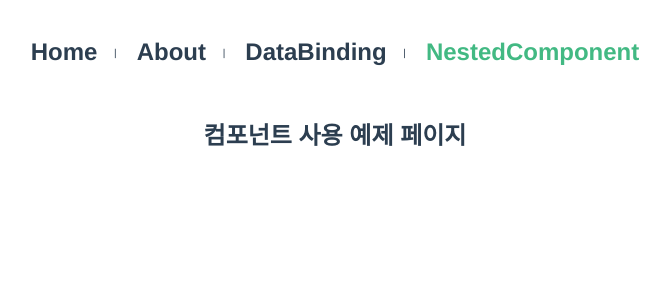
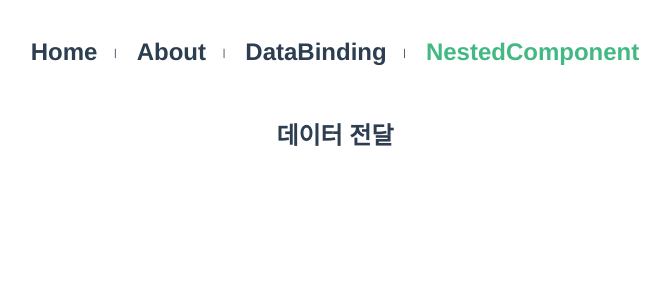
Before and after one commit to nohyoungjin/vue, a Vue app in the folder vue-project/: page /NestedComponent in a window 1280 px wide. Shown: the top 300 px of the page, without its empty margins (305-975 px from the left). Built offline with nearby package versions, Linux system fonts and the light colour scheme.

Commit message:
컴포넌트 사용 예제 2

```diff
--- a/vue-project/src/components/PageTitle.vue
+++ b/vue-project/src/components/PageTitle.vue
@@ -1,3 +1,16 @@
 <template>
-    <h2>컴포넌트 사용 예제 페이지</h2>
+    <h2>{{title}}</h2>
 </template>
+
+<script>
+
+export default {
+    props: {
+        title: {
+            type: String,
+            default: "페이지 제목 입니다."
+        }
+    }
+}
+
+</script>
--- a/vue-project/src/views/NestedComponent.vue
+++ b/vue-project/src/views/NestedComponent.vue
@@ -1,6 +1,6 @@
 <template>
     <div>
-        <PageTitle />
+        <PageTitle title="데이터 전달" />
     </div>
 </template>
 
```
